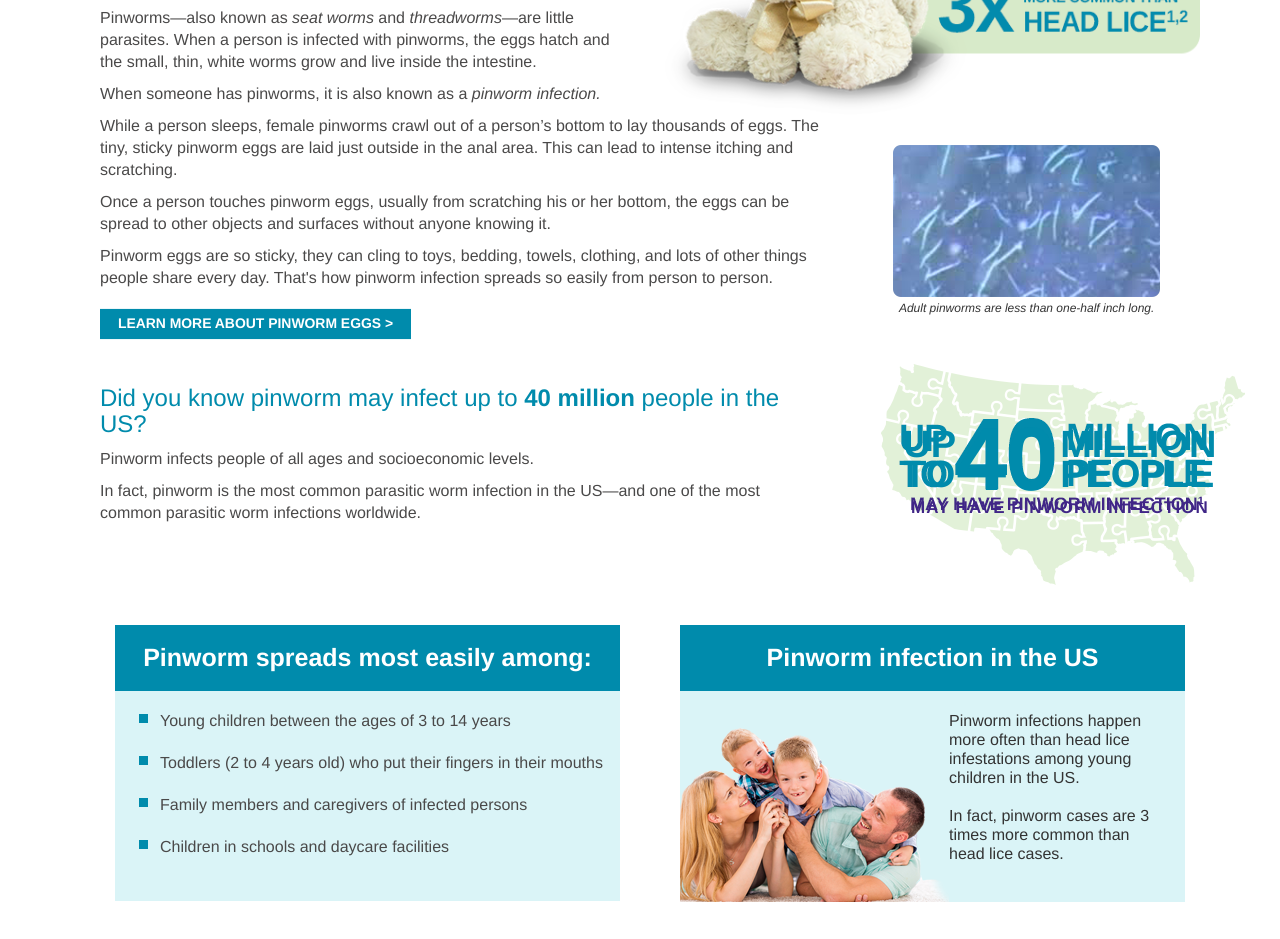
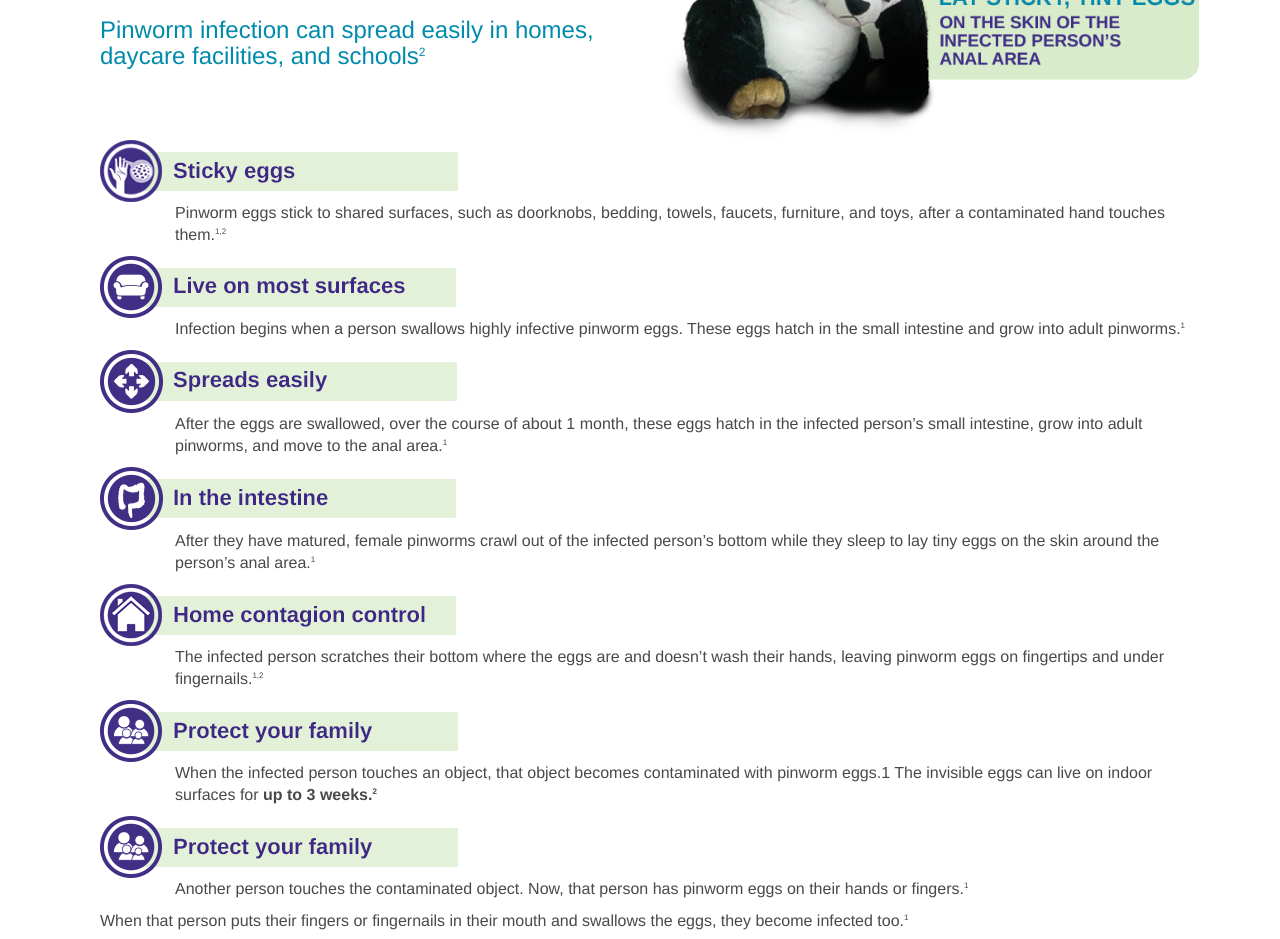
Before and after one commit to devmintextech/emverm, a website: page src/html/Pages/pinworm-infection.html in a window 1280 px wide. Shown: the part 287-1226 px from the top of the page. Drawn offline with nearby package versions, Linux system fonts and the light colour scheme; files that its build step writes are made by us from their sources; files whose address does not match are found by name.

Commit message:
1.1 - Pinworm Infection
All done.

Copy image needed
CTA 2 and 3 needed

```diff
--- a/css/cover.css
+++ b/css/cover.css
@@ -953,7 +953,6 @@ li.tape:before{
 }
 .girl-itch-class {
     padding:50px;
-    float:right;
 }
 @media (max-width: 992px) {
     .Pinworm .Panel .Title {
--- a/src/html/Pages/pinworm-infection.html
+++ b/src/html/Pages/pinworm-infection.html
@@ -1,9 +1,9 @@
 <!DOCTYPE html>
 <html lang="en">
 <head>
-    <title>How Pinworm Infection Spreads</title>
+    <title>EMVERM® (mebendazole)—Pinworm Infection</title>
     <meta name="description"
-          content="Learn more about pinworm infection, an infection that spreads easily and is more common than head lice mostly among children in the United States.">
+          content="Learn how pinworm infection occurs and why it can spread so easily from person to person.">
     <meta name="keywords"
           content="What is pinworm, pinworm infection, thousands of eggs, entire family, 40 million people with pinworm, 3x more common than head lice, toddlers, children, family members, caregivers">
     <meta name="viewport" content="width=device-width, initial-scale=1">
@@ -25,123 +25,44 @@ height="0" width="0" style="display:none;visibility:hidden"></iframe></noscript>
         <div class="container">
             <div class="row" style="margin-top: -70px;">
                 <div class="col-md-12">
-                    <div class="col-md-6">
-                        <h1 class="headline">What is pinworm?</h1>
-                        <p>Pinworms—also known as <span class="italic">seat worms</span> and <span class="italic">threadworms</span>—are
-                            little parasites. When a person is infected with pinworms, the eggs hatch and the small,
-                            thin, white worms grow and live inside the intestine.</p>
-                        <p>When someone has pinworms, it is also known as a <span
-                                class="italic">pinworm infection.</span></p>
-                    </div>
-                    <div class="col-md-6">
-                        <img src="../images/Call-outs/Bear_1.png" class="img-responsive desktop-img-only"
-                             alt="PINWORM infection is 3x more common than head lice">
-
-                        <div class="mobile-img-only">
-                            <img src="/images/About/img_PinWorms.png" alt="Image of Pinworm"
-                                 class="img_PinWorms img-responsive center">
-                            <span class="italic center">Adult pinworms are less than one-half inch long.</span>
-                        </div>
-                    </div>
-                    <div class="col-md-8">
-                        <p>While a person sleeps, female pinworms crawl out of a person’s bottom to lay thousands of
-                            eggs. The tiny, sticky pinworm eggs are laid just outside in the anal area. This can lead to
-                            intense itching and scratching.</p>
-                        <p>
-                            Once a person touches pinworm eggs, usually from scratching his or her bottom, the eggs can be
-                            spread to other objects and surfaces without anyone knowing it.
-                        </p>
-                        <p>Pinworm eggs are so sticky, they can cling to toys, bedding, towels, clothing, and lots of
-                            other things people share every day. That's how pinworm infection spreads so easily from
-                            person to person.</p>
-                        <div class="call-out" style="padding: 10px 0px 15px 0px!important;">
-                            <button onclick="location.href='/pinworm-life-cycle';" class="about-pinworm">LEARN MORE
-                                ABOUT PINWORM EGGS >
-                            </button>
-                        </div>
-                    </div>
-                    <div class="col-md-4">
-                        <img src="/images/About/img_PinWorms.png" alt="Image of Pinworm"
-                             class="img_PinWorms img-responsive center  padding-top-30 desktop-img-only">
-                        <span class="italic center desktop-img-only">Adult pinworms are less than one-half inch long.</span>
-
-                        <div class="mobile-img-only">
-                            <img src="../images/Call-outs/Bear_1.png" class="img-responsive"
-                                 alt="PINWORM infection is 3x more common than head lice">
-                        </div>
-                    </div>
-
-                    <div class="col-md-8">
-                        <br>
-                        <h3>Did you know pinworm may infect up to <strong>40 million</strong> people in the US?</h3>
-                        <p>Pinworm infects people of all ages and socioeconomic levels.</p>
-                        <p>In fact, pinworm is the most common parasitic worm infection in the US&#8212;and one of the
-                            most common parasitic worm infections worldwide.</p>
-                    </div>
-                    <div class="col-md-4">
-                        <div class="Map">
-                            <div class="FloatContainer">
-                                <div class="Upto">
-                                    <div>UP</div>
-                                    <div>TO</div>
-                                </div>
-                                <div class="Forty">40</div>
-                                <div class="Million">
-                                    <div>Million</div>
-                                    <div>People</div>
-                                </div>
+                        <div class="col-md-6">
+                                <h1 class="headline" style="max-width: 500px;">How pinworm infection happens</h1>
+                                <h2>Pinworm infection can spread easily in homes, daycare facilities, and schools<sup>2</sup></h2>
                             </div>
-                            <div class="PinwormInfection">May Have Pinworm Infection</div>
-                        </div>
-                    </div>
-
-                    <div class="col-md-6">
-                        <div class="Panel Left Media">
-
-                            <div class="Title" data-matchheight="paneltitle" style="min-height: 65px;">
-                                <div data-verticalalignmiddle="">Pinworm spreads most easily among:</div>
+                            <div class="col-md-6">
+                                <img src="../images/Call-outs/Panda_atNight.png"
+                                     alt="PINWORMS live inside an infected person's intestine"
+                                     class="img-responsive desktop-img-only">
                             </div>
-                            <div class="PanelContent" data-matchheight="panel" style="min-height: 210px;">
-                                <br>
-                                <ul>
-                                    <li>Young children between the ages of 3 to 14 years</li>
-                                    <li>Toddlers (2 to 4 years old) who put their fingers in their mouths</li>
-                                    <li>Family members and caregivers of infected persons</li>
-                                    <li>Children in schools and daycare facilities</li>
-                                </ul>
-                                <br>
+                            <div class="col-md-12">
+                                <img src="../images/Protect/Bar1.png" alt="Pinworms have sticky eggs" class="img-responsive">
+                                <p class="icon-spacer">Pinworm eggs stick to shared surfaces, such as doorknobs, bedding, towels, faucets, furniture, and toys, after a contaminated hand touches them.<sup>1,2</sup></p>
+                                <img src="../images/Protect/Bar2.png" alt="Pinworm eggs can live on most surfaces"
+                                     class="img-responsive">
+                                <p class="icon-spacer">Infection begins when a person swallows highly infective pinworm eggs. These eggs hatch in the small intestine and grow into adult pinworms.<sup>1</sup></p>
+                                <img src="../images/Protect/Bar3.png" alt="Pinworm is easily spread" class="img-responsive">
+                                <p class="icon-spacer">After the eggs are swallowed, over the course of about 1 month, these eggs hatch in the infected person’s small intestine, grow into adult pinworms, and move to the anal area.<sup>1</sup></p>
+                                <img src="../images/Protect/Bar4.png" alt="Pinworms live inside an infected person's intestine"
+                                     class="img-responsive">
+                                <p class="icon-spacer">After they have matured, female pinworms crawl out of the infected person’s bottom while they sleep to lay tiny eggs on the skin around the person’s anal area.<sup>1</sup></p>
+                                <img src="../images/Protect/Bar5.png" alt="Home contagion control" class="img-responsive">
+                                <p class="icon-spacer">The infected person scratches their bottom where the eggs are and doesn’t wash their hands, leaving pinworm eggs on fingertips and under fingernails.<sup>1,2</sup></p>
+                                <img src="../images/Protect/Bar6.png" alt="Protect your family from pinworm"
+                                     class="img-responsive">
+                                <p class="icon-spacer">When the infected person touches an object, that object becomes contaminated with pinworm eggs.1 The invisible eggs can live on indoor surfaces for <strong>up to 3 weeks.<sup>2</sup></strong></p>
+                                <img src="../images/Protect/Bar6.png" alt="Protect your family from pinworm"
+                                     class="img-responsive">
+                                <p class="icon-spacer">Another person touches the contaminated object. Now, that person has pinworm eggs on their hands or fingers.<sup>1</sup></p>
+                                <p>When that person puts their fingers or fingernails in their mouth and swallows the eggs, they become infected too.<sup>1</sup></p>
                             </div>
-                        </div>
-                    </div>
-                    <div class="col-md-6">
-                        <div class="Panel Right Media">
-                            <div class="Title" data-matchheight="paneltitle" style="min-height: 65px;">
-                                <div data-verticalalignmiddle="">
-                                    Pinworm infection in the US
-                                </div>
+                            <div class="col-md-12">
+                                <img src="../images/magnifying-Glass.png" alt="Pinworm is easily spread"
+                                    class="img-responsive center girl-itch-class">
                             </div>
-
-                            <div class="PanelContent FloatContainer" data-matchheight="panel"
-                                 style="min-height: 211px;">
-                                <div class="Family desktop-img-only">
-                                    <img src="/images/About/img_HappyFamily.png" alt="Happy Family">
-                                </div>
-                                <div style="padding: 20px; position: relative;" class="FamilyText"
-                                     data-verticalalignmiddle="">
-                                    Pinworm infections happen more often than head lice infestations among young
-                                    children in the
-                                    US.<br><br>
-                                    In fact, pinworm cases are 3 times more common than head lice cases.
-                                </div>
-
-                            </div>
-                        </div>
-                    </div>
                 </div>
             </div>
             <div class="call-out">
-                <button onclick="location.href='/is-pinworm-contagious';" class="main-callout">Find out how easily
-                    pinworm infection spreads &gt;</button>
+                <button onclick="location.href='/is-pinworm-contagious';" class="main-callout">SYMPTOMS OF PINWORM &gt;</button>
             </div>
             <div class="container padding-top-30">
                 <div class="col-md-2"></div>
@@ -153,6 +74,14 @@ height="0" width="0" style="display:none;visibility:hidden"></iframe></noscript>
     </div>
 </div>
 
+<div class="container references-container">
+        <div class="col-md-12 references"><span class="title">References: </span>
+                <span class="text"><span class="number">1.&nbsp;</span>Enterobiasis. Centers for Disease Control and Prevention website. https://www.cdc.gov/dpdx/enterobiasis/index.html. Updated December 8, 2017. Accessed March 22, 2019.</span>
+                <span class="text"><span class="number">2.&nbsp;</span>American Academy of Pediatrics. <span class="italic">Red Book: 2018-2021 Report of the Committee on Infectious Diseases.</span> 31st ed. Itasca, IL: American Academy of Pediatrics; 2018:634-635, 994.</span>
+                <span class="text"><span class="number">3.&nbsp;</span>Maguire JH. Intestinal nematodes (roundworms). In: Bennett JE, Dolin R, Blaser MJ, eds. <span class="italic">Mandell, Douglas, and Bennett’s Principles and Practice of Infectious Diseases.</span> 8th ed. Philadelphia, PA: Elsevier Saunders; 2015:3199-3207.e2.</span>
+            </div>
+    </div>
+
 
 <!--=include ../Partials/ISI.html -->
 
```
Also changed, not shown: pinworm-infection/index.html (+42 -113 lines), images/magnifying-Glass.png (added).
